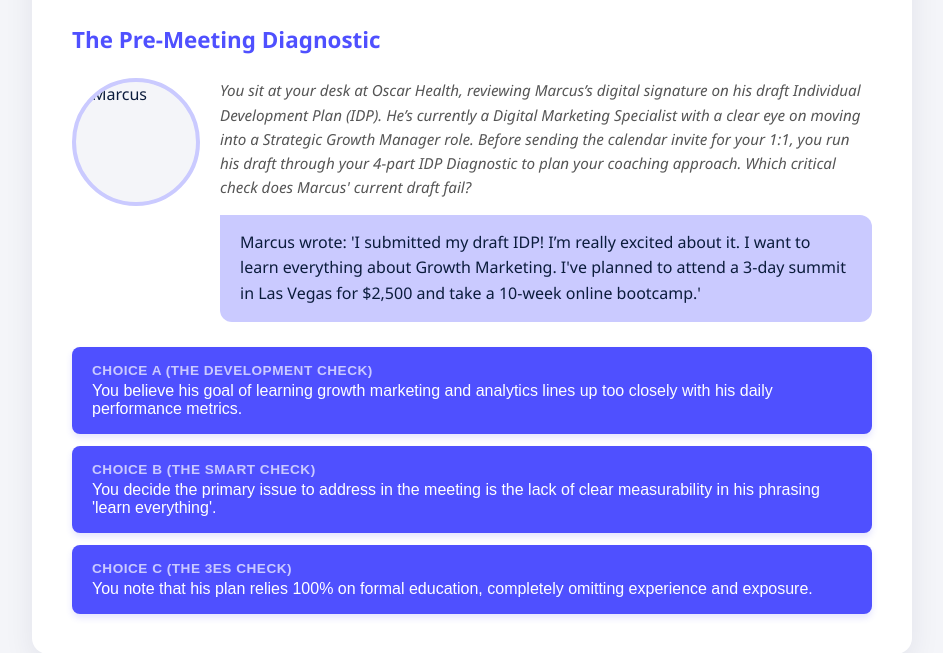
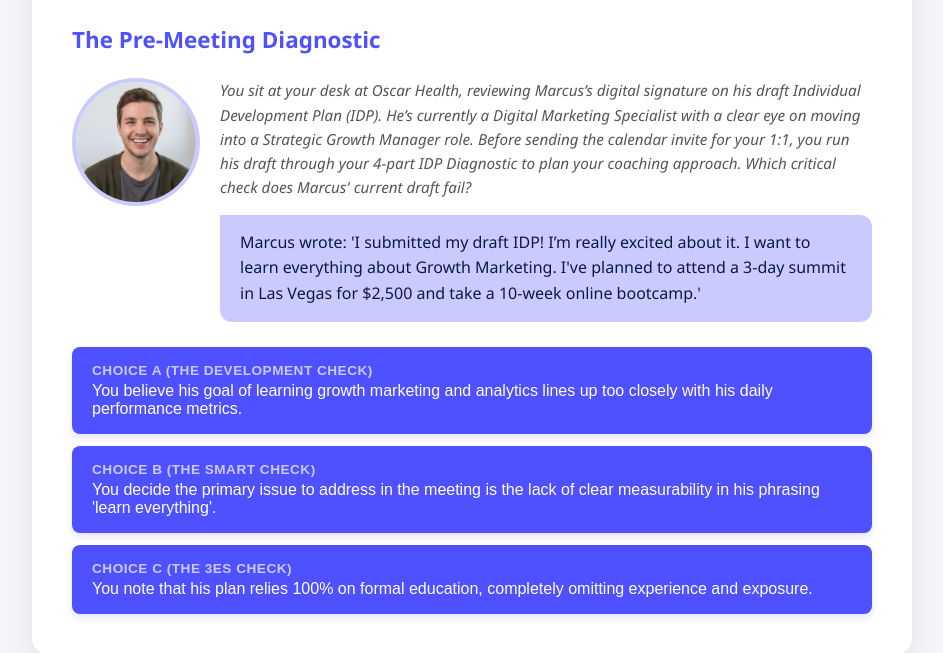
Before and after one commit to gabriellarodriguez-ai/IDP_CFD, a plain HTML site: page index.html in a window 1280 px wide. Shown: the part 147-800 px from the top of the page, without its empty margins (168-1111 px from the left). Drawn offline with Linux system fonts and the light colour scheme.

Commit message:
Update image reference in storyboard data

```diff
--- a/index.html
+++ b/index.html
@@ -190,7 +190,7 @@
     const storyData = {
         start: {
             title: "The Pre-Meeting Diagnostic",
-            image: "marcus_exited.png", // excited
+            image: "marcus_excited.png", // excited
             scene: "You sit at your desk at Oscar Health, reviewing Marcus’s digital signature on his draft Individual Development Plan (IDP). He’s currently a Digital Marketing Specialist with a clear eye on moving into a Strategic Growth Manager role. Before sending the calendar invite for your 1:1, you run his draft through your 4-part IDP Diagnostic to plan your coaching approach. Which critical check does Marcus' current draft fail?",
             dialogue: "Marcus wrote: 'I submitted my draft IDP! I’m really excited about it. I want to learn everything about Growth Marketing. I've planned to attend a 3-day summit in Las Vegas for $2,500 and take a 10-week online bootcamp.'",
             choices: [
```
